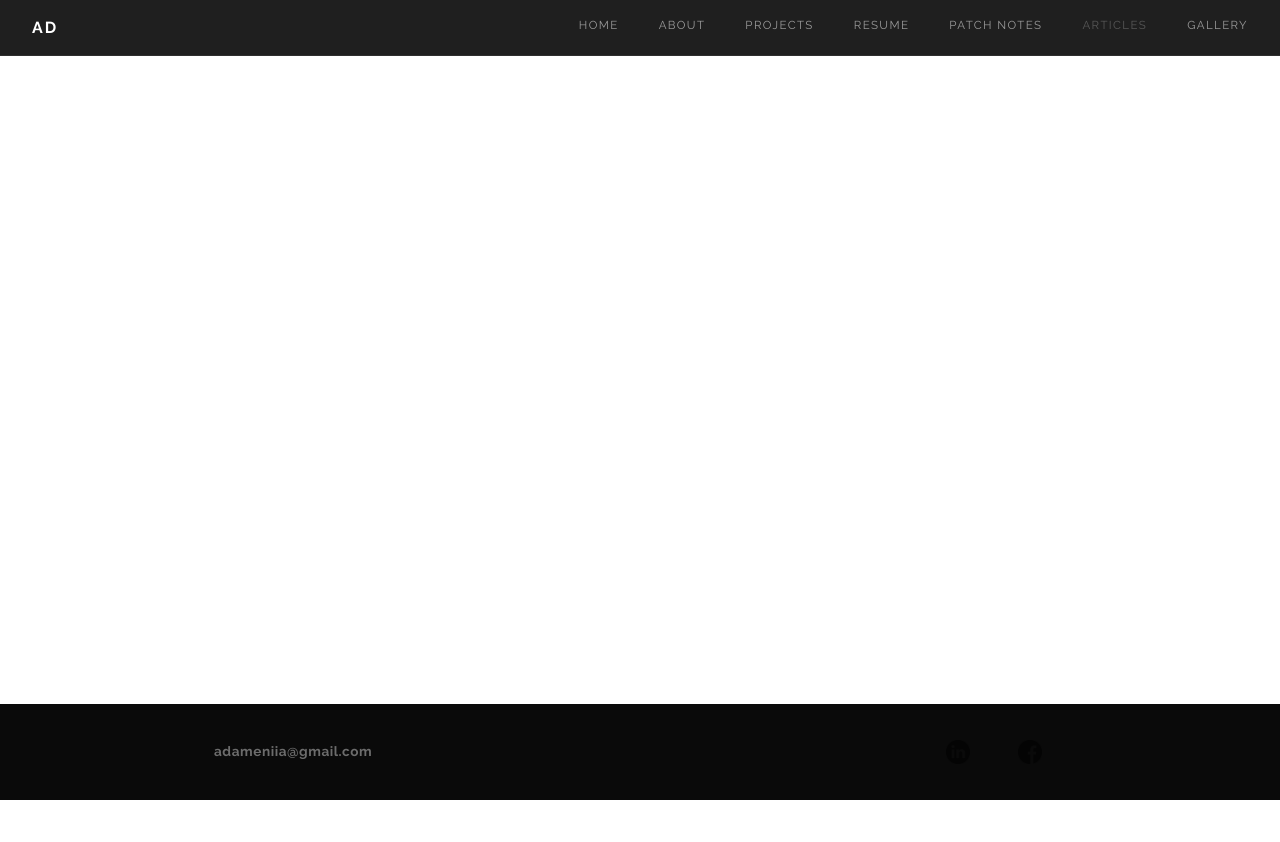
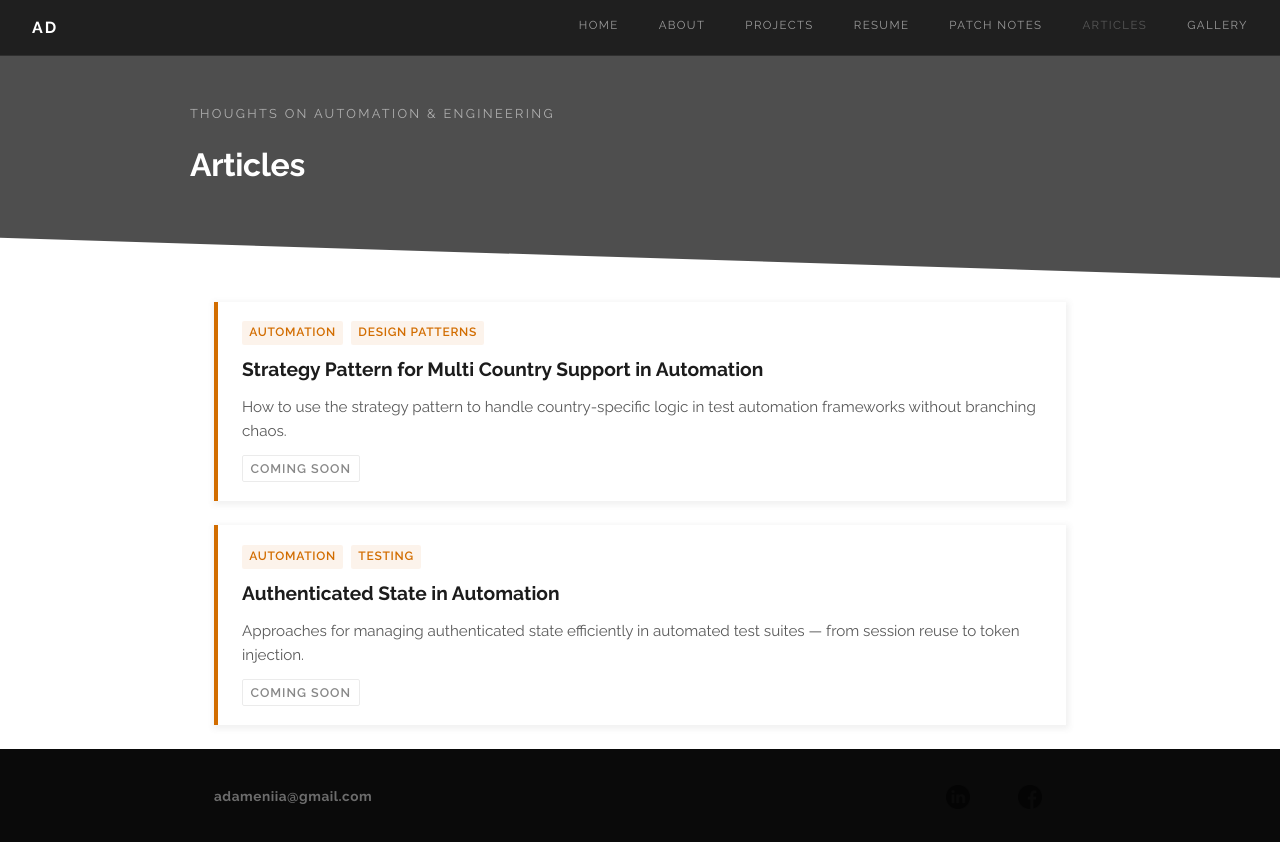
Before and after one commit to dameniia/personal-site, a React (Vite) app: page /articles in a window 1280 px wide. Shown: the top 842 px of the page. Before the commit the page ends 800 px from the top, so only its background shows below. Built offline with nearby package versions, Linux system fonts and the light colour scheme.

Commit message:
Add Articles page with two placeholder articles
Route /articles exists but nav item remains disabled. Articles for
"Strategy Pattern for Multi Country Support in Automation" and
"Authenticated State in Automation" are listed as coming soon.

https://claude.ai/code/session_01YNTPqFKiAXrMpYD2exupLN

```diff
--- a/src/App.jsx
+++ b/src/App.jsx
@@ -6,6 +6,7 @@ import { About } from "./pages/About";
 import { Resume } from "./pages/Resume";
 import { Projects } from "./pages/Projects";
 import { PatchNotes } from "./pages/PatchNotes";
+import { Articles } from "./pages/Articles";
 import { Gallery } from "./pages/Gallery";
 import { GalleryEvent } from "./pages/GalleryEvent";
 
@@ -21,6 +22,7 @@ function App() {
             <Route path="/resume" element={<Resume />} />
             <Route path="/projects" element={<Projects />} />
             <Route path="/patch-notes" element={<PatchNotes />} />
+            <Route path="/articles" element={<Articles />} />
             <Route path="/gallery" element={<Gallery />} />
             <Route path="/gallery/:eventId" element={<GalleryEvent />} />
           </Routes>
--- /dev/null
+++ b/src/css/articles.css
@@ -0,0 +1,56 @@
+.articles-list {
+  display: flex;
+  flex-direction: column;
+  gap: 1.5em;
+  padding: 1.5em 0;
+}
+
+.article-card {
+  border-left: 4px solid var(--base-color);
+  background-color: var(--surface);
+  padding: 1.2em 1.5em;
+  box-shadow: 1px 2px 6px 2px rgba(96, 96, 96, 0.085);
+}
+
+.article-card-tags {
+  display: flex;
+  gap: 0.5em;
+  margin-bottom: 0.6em;
+}
+
+.article-tag {
+  font-size: 0.75em;
+  font-weight: 600;
+  text-transform: uppercase;
+  letter-spacing: 0.06em;
+  color: var(--base-color);
+  background-color: rgba(210, 109, 0, 0.08);
+  padding: 0.2em 0.6em;
+  border-radius: 2px;
+}
+
+.article-title {
+  font-size: 1.2em;
+  font-weight: 700;
+  color: var(--text-color);
+  margin: 0 0 0.5em;
+}
+
+.article-description {
+  font-size: 0.95em;
+  color: var(--text-muted);
+  line-height: 1.6;
+  margin: 0 0 0.75em;
+}
+
+.article-coming-soon {
+  display: inline-block;
+  font-size: 0.78rem;
+  font-weight: 600;
+  color: var(--text-light);
+  text-transform: uppercase;
+  letter-spacing: 0.08em;
+  border: 1px solid var(--border);
+  padding: 0.2em 0.6em;
+  border-radius: 2px;
+}
--- /dev/null
+++ b/src/data/articles.json
@@ -0,0 +1,16 @@
+[
+  {
+    "id": "strategy-pattern-multi-country-automation",
+    "title": "Strategy Pattern for Multi Country Support in Automation",
+    "description": "How to use the strategy pattern to handle country-specific logic in test automation frameworks without branching chaos.",
+    "date": null,
+    "tags": ["Automation", "Design Patterns"]
+  },
+  {
+    "id": "authenticated-state-in-automation",
+    "title": "Authenticated State in Automation",
+    "description": "Approaches for managing authenticated state efficiently in automated test suites — from session reuse to token injection.",
+    "date": null,
+    "tags": ["Automation", "Testing"]
+  }
+]
--- /dev/null
+++ b/src/pages/Articles.jsx
@@ -0,0 +1,32 @@
+import articles from "../data/articles.json";
+import "../css/articles.css";
+
+export function Articles() {
+  return (
+    <>
+      <header className="main-header">
+        <div className="page-header-inner">
+          <p className="page-subtitle">Thoughts on automation &amp; engineering</p>
+          <h1 className="page-title">Articles</h1>
+        </div>
+      </header>
+
+      <section className="container content">
+        <div className="articles-list">
+          {articles.map((article) => (
+            <article key={article.id} className="article-card">
+              <div className="article-card-tags">
+                {article.tags.map((tag) => (
+                  <span key={tag} className="article-tag">{tag}</span>
+                ))}
+              </div>
+              <h2 className="article-title">{article.title}</h2>
+              <p className="article-description">{article.description}</p>
+              <span className="article-coming-soon">Coming soon</span>
+            </article>
+          ))}
+        </div>
+      </section>
+    </>
+  );
+}
```
